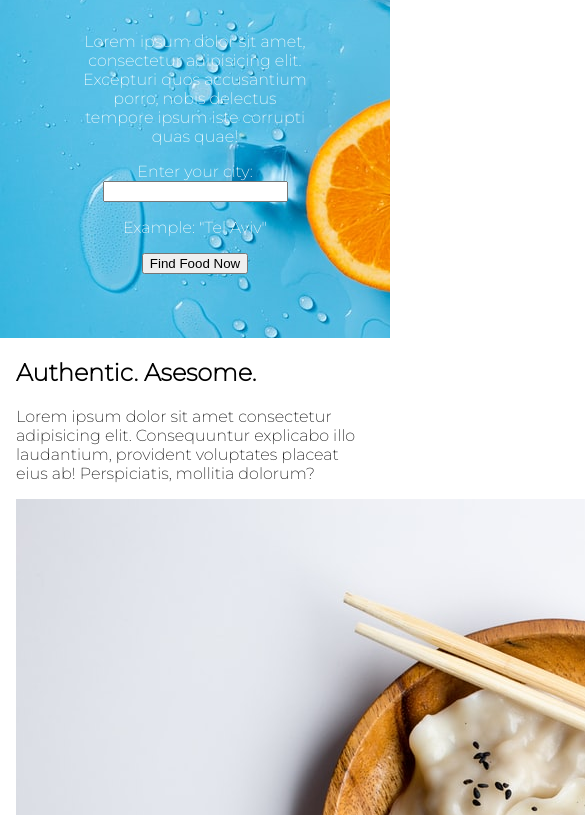
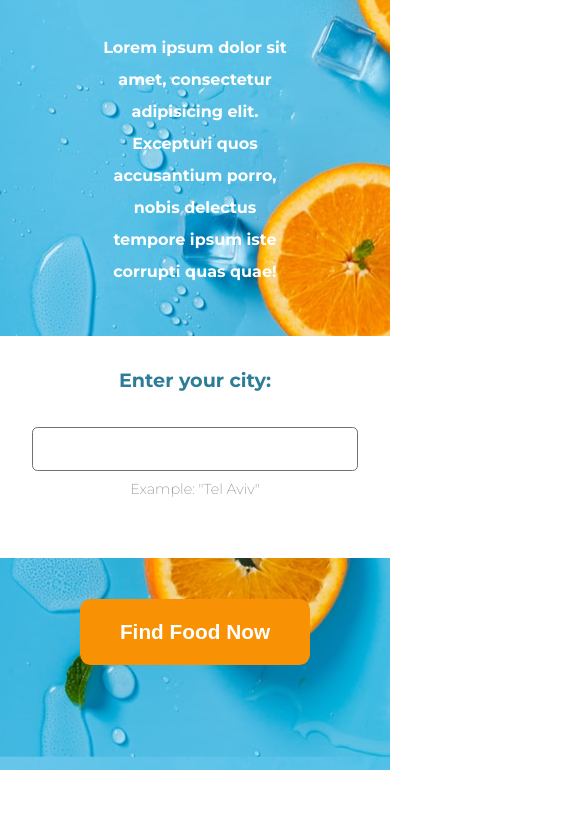
Before and after one commit to Tzion/web-dev-crash-course, a plain HTML site: page index.html in a window 390 px wide. Shown: the part 310-1125 px from the top of the page, 585 px wide, since content can reach past the window. Drawn offline with Linux system fonts and the light colour scheme.

Commit message:
style for mobile - before responsive design

```diff
--- a/css/main.css
+++ b/css/main.css
@@ -1,4 +1,9 @@
-@import url('https://fonts.googleapis.com/css2?family=Montserrat:wght@200&family=Open+Sans:ital,wght@0,600;1,300&display=swap');
+@import url('https://fonts.googleapis.com/css2?family=Montserrat:wght@200;700&family=Open+Sans:ital,wght@0,600;1,300&display=swap');
+
+/* Custom properties */
+:root {
+    --leading: 2em;
+}
 
 body {
     font-family: 'Montserrat', sans-serif;
@@ -10,6 +15,7 @@ body {
     color: white;
     text-align: center;
     padding: 4em;
+   background-position: 12% 83%;
 
 }
 
@@ -21,7 +27,7 @@ header {
    color: rgb(255, 255, 255);
    text-decoration: none;
    font-weight: bold;
-   font-size: 1.2rem
+   font-size: 1.2rem;
 }
 
 section {
@@ -51,3 +57,87 @@ h1 span::before{
     z-index: -1;
     margin-left: -.35em;
 }
+
+.hero-bg p {
+    font-weight: bold;
+    margin: 0 1em 3em;
+}
+
+.form-container {
+    background-color: white;
+    margin: 2em -5em 0;
+    padding: 2em;
+
+}
+
+label {
+    color: #2d7d98;
+    font-weight: bold;
+    display: block;
+    margin-bottom: 1em;
+    font-size: 1.2em
+}
+
+input[type=text] {
+    border: 1px solid #707070;
+    box-sizing: border-box;
+    width: 100%;
+    padding: 1em;
+    border-radius: 0.4em;
+    margin-top: 1.2em;
+}
+
+.form-container p {
+    color: gray;
+    margin-bottom: 1.5em;
+    font-weight: normal;
+    font-size: .9em;
+    margin-top: .3em;
+}
+input[type=button] {
+    border: none;
+    background-color: #f89104;
+    width: 100%;
+    padding: 1em;
+    color: white;
+    font-weight: bold;
+    margin: 2em 0;
+    border-radius: 0.5em;
+    font-size: 1.3em;
+    cursor: pointer;
+}
+input[type=button]:hover {
+    background-color: #d47c00;
+}
+
+
+.authentic {
+    margin: 0;
+}
+ .right-col {
+     text-align: center;
+     margin: 3em 1em;
+ }
+
+ h2 {
+     text-transform: uppercase;
+     position: relative;
+ }
+h2::before{
+    content: ' ';
+    position: absolute;
+    width: 8em;
+    background: #00bfff;
+    height: 0.4em;
+    bottom: 0;
+    z-index: -1;
+    margin-left: -.3em;
+}
+
+img {
+    width: 100%;
+}
+
+p {
+    line-height: var(--leading)
+}
--- a/index.html
+++ b/index.html
@@ -18,26 +18,21 @@
 
             <h1><span>The Healthy</span> Eating Experience</h1>
             <p>Lorem ipsum dolor sit amet, consectetur adipisicing elit. Excepturi quos accusantium porro, nobis delectus tempore ipsum iste corrupti quas quae!</p>
-            <div class="form-container">
-                <form action="">
-                    <div class="form-container">
+                <div class="form-container">
+                    <form action="">
                         <label for="city">Enter your city:</label>
                         <input type="text" name="city" id="city">
                         <p>Example: "Tel Aviv"</p>
                     </div>
                     <input type="button" value="Find Food Now">
                 </form>
-
-
-
-            </div>
         </section>
 
     </div>
 
     <section class="authentic">
         <div class="right-col">
-            <h2>Authentic. Asesome.</h2>
+            <h2>Authentic. Awesome.</h2>
             <p>Lorem ipsum dolor sit amet consectetur adipisicing elit. Consequuntur explicabo illo laudantium, provident voluptates placeat eius ab! Perspiciatis, mollitia dolorum?
             </p>
         </div>
```
